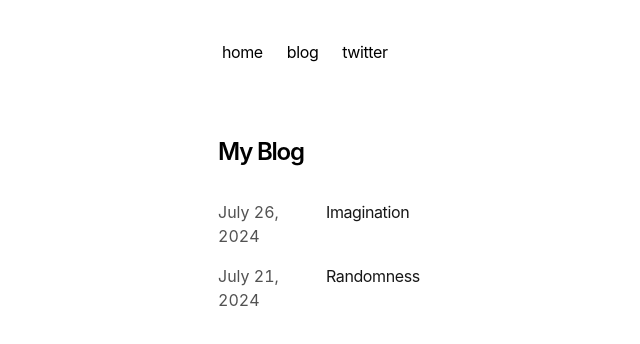
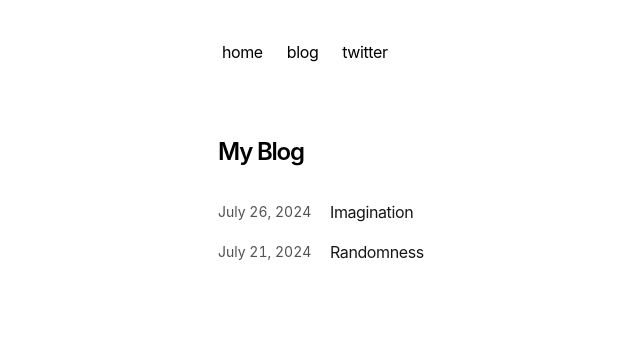
Before and after one commit to Rabrg/personal-website, a Next.js app: page /blog in a window 1280 px wide. Shown: the top 344 px of the page, without its empty margins (134-774 px from the left). Built offline with nearby package versions, Linux system fonts and the light colour scheme.

Commit message:
blog date format

```diff
--- a/app/components/posts.tsx
+++ b/app/components/posts.tsx
@@ -18,17 +18,15 @@ export function BlogPosts() {
                 .map((post) => (
                     <Link
                         key={post.slug}
-                        className="flex flex-col space-y-1 mb-4"
+                        className="flex flex-row items-center space-x-4 mb-4"
                         href={`/blog/${post.slug}`}
                     >
-                        <div className="w-full flex flex-col md:flex-row space-x-0 md:space-x-2">
-                            <p className="text-neutral-600 dark:text-neutral-400 w-[100px] tabular-nums">
-                                {formatDate(post.metadata.publishedAt, false)}
-                            </p>
-                            <p className="text-neutral-900 dark:text-neutral-100 tracking-tight">
-                                {post.metadata.title}
-                            </p>
-                        </div>
+                        <p className="text-neutral-600 dark:text-neutral-400 w-24 text-sm tabular-nums whitespace-nowrap">
+                            {formatDate(post.metadata.publishedAt, false)}
+                        </p>
+                        <p className="text-neutral-900 dark:text-neutral-100 tracking-tight flex-grow">
+                            {post.metadata.title}
+                        </p>
                     </Link>
                 ))}
         </div>
```
